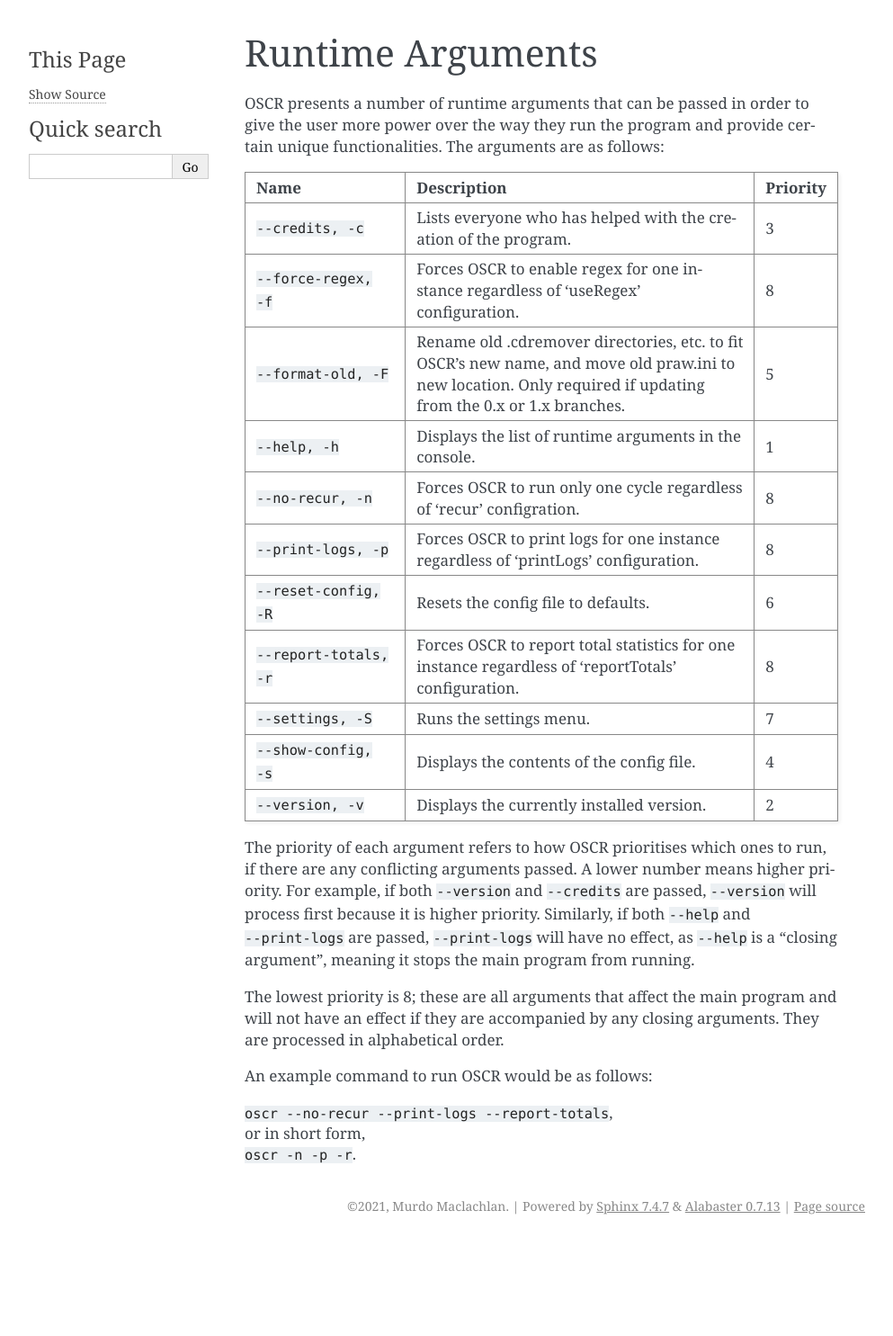
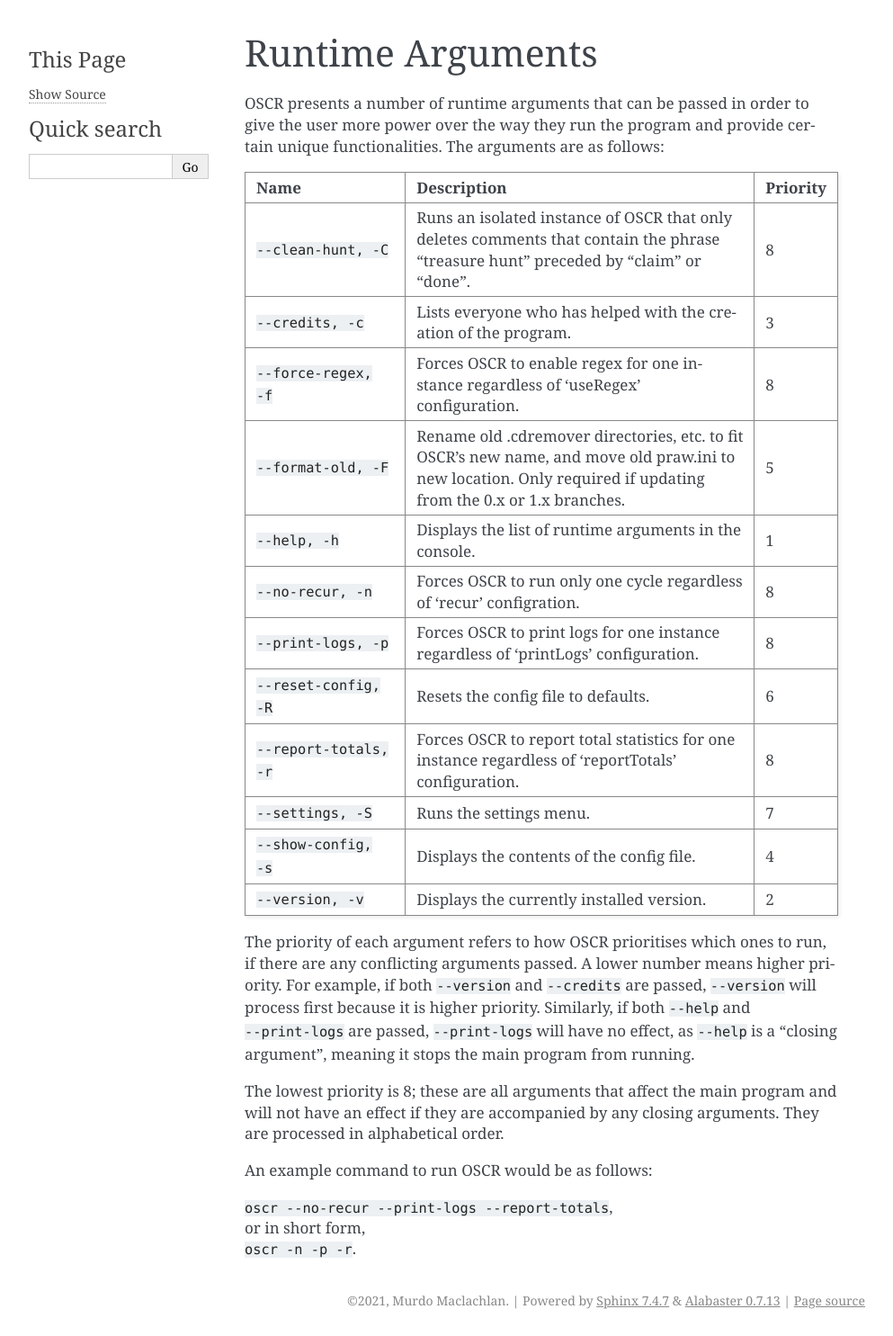
Before and after one commit to MurdoMaclachlan/oscr, a Sphinx documentation site: the page built from docs/source/runtime-arguments.rst, in a window 1280 px wide. Shown: the whole page at 90% size, without its empty margins (148-1141 px from the left). Built offline with Sphinx 7.4.7, drawn with Linux system fonts in a browser that asks for light colours; before the commit the page ends 1380 px from its top, so only the background shows below that.

Commit message:
Add --clean-hunt to documentation

```diff
--- a/docs/source/runtime-arguments.rst
+++ b/docs/source/runtime-arguments.rst
@@ -9,6 +9,9 @@ OSCR presents a number of runtime arguments that can be passed in order to give
    * - Name
      - Description
      - Priority
+   * - ``--clean-hunt, -C``
+     - Runs an isolated instance of OSCR that only deletes comments that contain the phrase "treasure hunt" preceded by "claim" or "done".
+     - 8
    * - ``--credits, -c``
      - Lists everyone who has helped with the creation of the program.
      - 3
```
